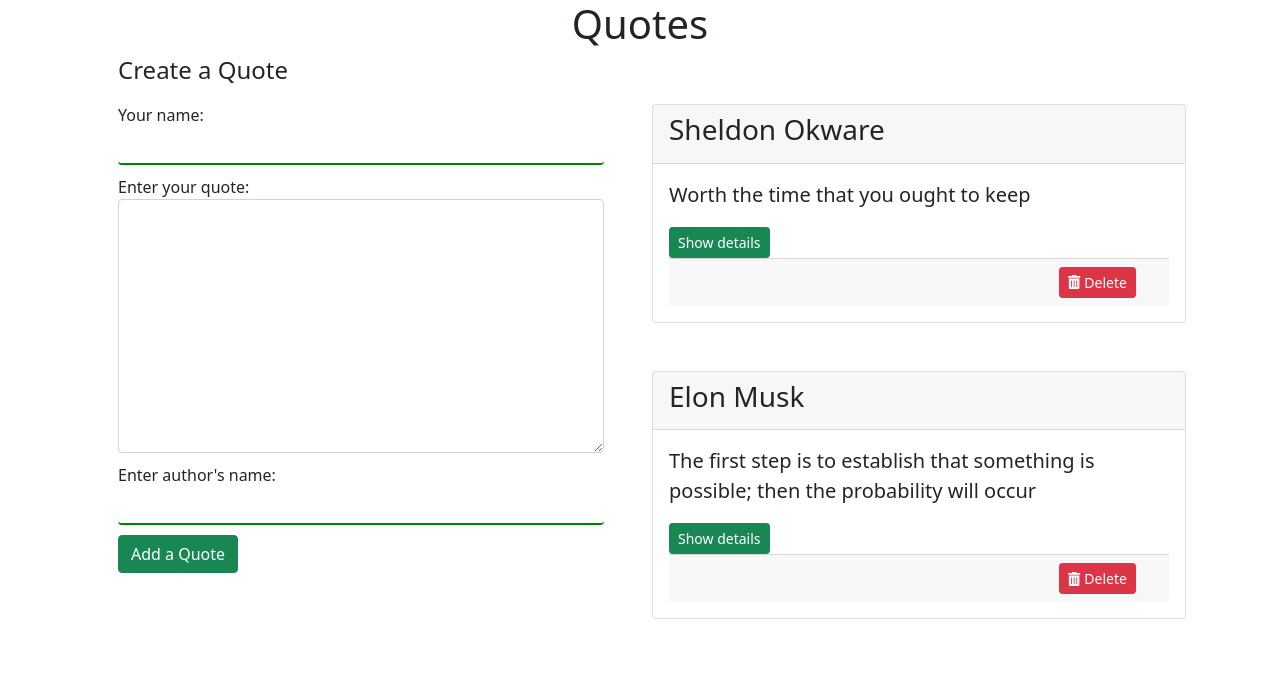
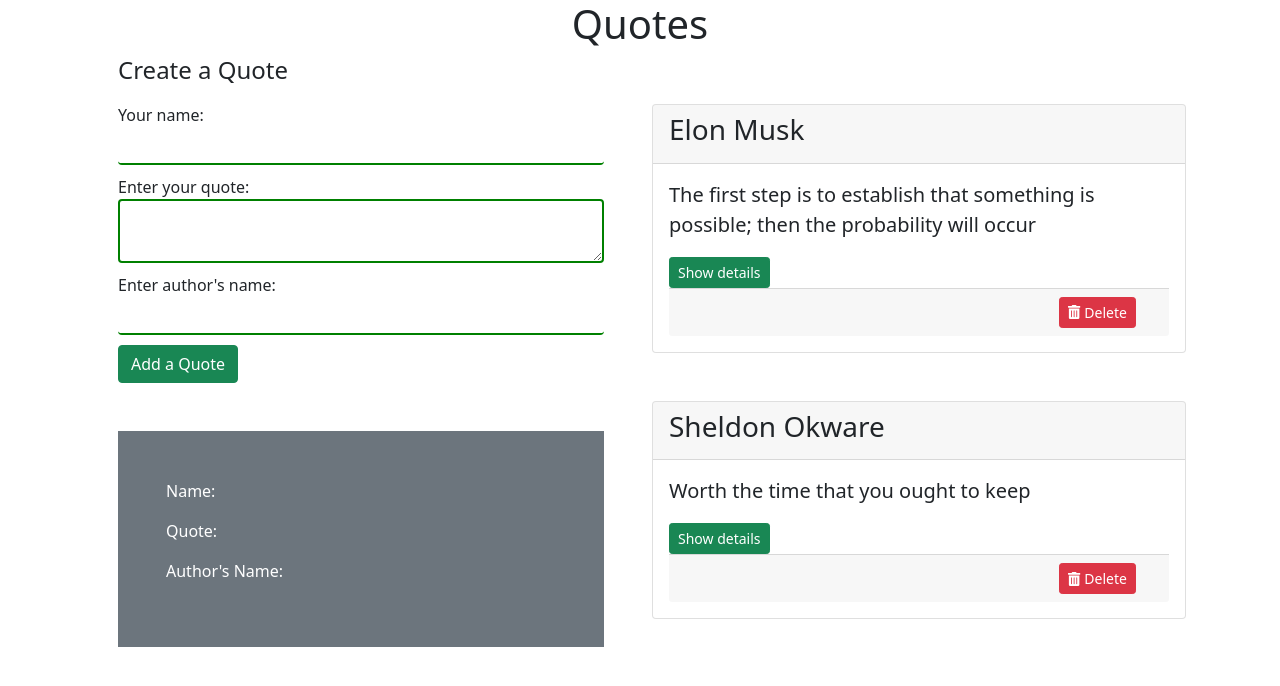
Before and after one commit to lokified/Quotes-app, an Angular app: page / in a window 1280 px wide. Shown: the top 686 px of the page. Built offline with nearby package versions, Linux system fonts and the light colour scheme.

Commit message:
add a class that contains properties for a new quote added

```diff
--- a/src/app/quote-form/quote-form.component.css
+++ b/src/app/quote-form/quote-form.component.css
@@ -5,3 +5,6 @@ input {
 button ,label{
     margin-top: 10px;
 }
+textarea {
+    border: 2px solid green;
+}
--- a/src/app/quote-form/quote-form.component.html
+++ b/src/app/quote-form/quote-form.component.html
@@ -3,22 +3,36 @@
     <form (ngSubmit) = 'addQuote()' #quoteForm = 'ngForm' >
         <div class="form-group">
             <label for="name">Your name:</label>
-            <input type="text" id="name" name="name" class="form-control" [(ngModel)] = 'yourName' required>
+            <input type="text" id="name" name="name" class="form-control" [(ngModel)] = 'newQuote.yourName' required>
         </div>
 
         <div class="form-group">
             <label for="yourQuote">Enter your quote:</label>
-            <textarea name="yourQuote" id="yourQuote" cols="30" rows="10" class="form-control" [(ngModel)] = 'yourQuote' required></textarea>
+            <textarea name="yourQuote" id="yourQuote" cols="30" rows="2" class="form-control" [(ngModel)] = 'newQuote.yourQuote' required></textarea>
         </div>
         <div class="form-group">
             <label for="author">Enter author's name:</label>
-            <input type="text" name="author" id="author" class="form-control" [(ngModel)] = 'authorName' required>
+            <input type="text" name="author" id="author" class="form-control" [(ngModel)] = 'newQuote.authorName' required>
         </div>
         <button type="submit" class="btn btn-success">Add a Quote</button>
     </form>
-    <div>
-        <p>{{yourName}}</p>
-        <p> {{yourQuote}} </p>
-        <p> {{authorName}} </p>
+    <div class="bg-secondary text-white p-5 mt-5">
+        <p>Name: {{newQuote.yourName}}</p>
+        <p> Quote: {{newQuote.yourQuote}} </p>
+        <p> Author's Name:{{newQuote.authorName}} </p>
     </div>
+<!--     <div *ngFor = 'let quote of newQuote'  class="card mt-5">
+        <div class="card-header">
+            <h3> {{quote.yourName}} </h3>
+        </div>
+        <div class="card-body">
+            <blockquote class="blockquote mb-0">
+                <p>{{quote.yourQuote}}</p>
+
+            </blockquote>
+            <div class="card-footer">
+                {{quote.authorName}}
+            </div>
+        </div>
+    </div> -->
 </div>
--- a/src/app/quote-form/quote-form.component.ts
+++ b/src/app/quote-form/quote-form.component.ts
@@ -1,5 +1,5 @@
 import { Component, OnInit ,Output, EventEmitter} from '@angular/core';
-import { Quote } from '../quote';
+import { QuoteMessage } from '../quote-message';
 
 @Component({
   selector: 'app-quote-form',
@@ -7,26 +7,24 @@ import { Quote } from '../quote';
   styleUrls: ['./quote-form.component.css']
 })
 export class QuoteFormComponent implements OnInit {
-  yourName!: string;
+/*   yourName!: string;
   yourQuote!: string;
   authorName!: string;
-  newAddQuote : any;
+  newAddQuote : any; */
 
-  newQuote = [
-    new Quote("","","",new Date()),
-  ];
+  newQuote =  new QuoteMessage(0,"","","",new Date());
 
+/*
   addQuote () {
-    this.newAddQuote = new Quote (this.yourName,this.yourQuote,this.authorName, new Date());
+    this.newAddQuote = new QuoteMessage (0,this.yourName,this.yourQuote,this.authorName, new Date());
     this.newQuote.unshift(this.newAddQuote);
-  }
+  } */
 
-/*   @Output() addQuotes = new EventEmitter <Quote> ();
+  @Output() addQuotes = new EventEmitter <QuoteMessage> ();
 
   addQuote () {
     this.addQuotes.emit(this.newQuote);
-
-  } */
+  }
 
   constructor() { }
 
--- /dev/null
+++ b/src/app/quote-message.ts
@@ -0,0 +1,11 @@
+export class QuoteMessage {
+    constructor (
+        public  id:number,
+        public  yourName : string,
+        public  yourQuote : string,
+        public  authorName : string,
+        public  datePosted : Date
+    ) {
+
+    }
+}
--- a/src/app/quote/quote.component.html
+++ b/src/app/quote/quote.component.html
@@ -1,7 +1,7 @@
 <div class="container-fluid">
     <div class="row">
-        <div class="col-md-6">
-            <app-quote-form></app-quote-form>
+        <div class="col-md-6 " >
+            <app-quote-form (addQuotes) = 'addAQuote($event)' ></app-quote-form>
         </div>
         <div class="col-md-6">
             <div *ngFor = 'let quote of quotes; let i = index'  class="card mt-5">
--- a/src/app/quote/quote.component.ts
+++ b/src/app/quote/quote.component.ts
@@ -1,6 +1,8 @@
 import { Component, OnInit } from '@angular/core';
 import { faTrashAlt } from '@fortawesome/free-solid-svg-icons';
 import { Quote } from '../quote';
+import { QuoteMessage } from '../quote-message';
+import { NgForm } from '@angular/forms';
 
 @Component({
   selector: 'app-quote',
@@ -10,8 +12,8 @@ import { Quote } from '../quote';
 export class QuoteComponent implements OnInit {
 
   quotes : Quote [] = [
+    new Quote('Elon Musk','The first step is to establish that something is possible; then the probability will occur','Tesla',new Date(2021,9,10)),
     new Quote ('Sheldon Okware','Worth the time that you ought to keep','Loki',new Date(2021,9,9)),
-    new Quote('Elon Musk','The first step is to establish that something is possible; then the probability will occur','Tesla',new Date(2021,9,10)),
  ];
 
  showQuoteDetails ( index : any) {
@@ -26,10 +28,17 @@ export class QuoteComponent implements OnInit {
     }
 
   }
+  quoteForm! : NgForm
+  yourName!: string;
+  yourQuote!: string;
+  authorName!: string;
+  newAddQuote : any;
 
-/*   addAQuote (quote : any) {
+  addAQuote (quote : any) {
+    this.newAddQuote = new QuoteMessage (0,this.yourName,this.yourQuote,this.authorName, new Date());
     this.quotes.unshift(quote);
-  } */
+    this.quoteForm.reset();
+  }
 
   constructor() { }
 
--- a/src/app/time-counter.pipe.ts
+++ b/src/app/time-counter.pipe.ts
@@ -17,6 +17,10 @@ export class TimeCounterPipe implements PipeTransform {
 
       let secondsInMin = 60;
       let minutes =  Math.floor(seconds / secondsInMin);
+
+      if (minutes == 1){
+        return 'Posted '+minutes +' minute ago';
+      }
       if (minutes >=1 && minutes < 60){
         return 'Posted '+minutes +' minutes ago';
       }
```
Also changed, not shown: 1 other file (tests, documents, lock files or other folders).
